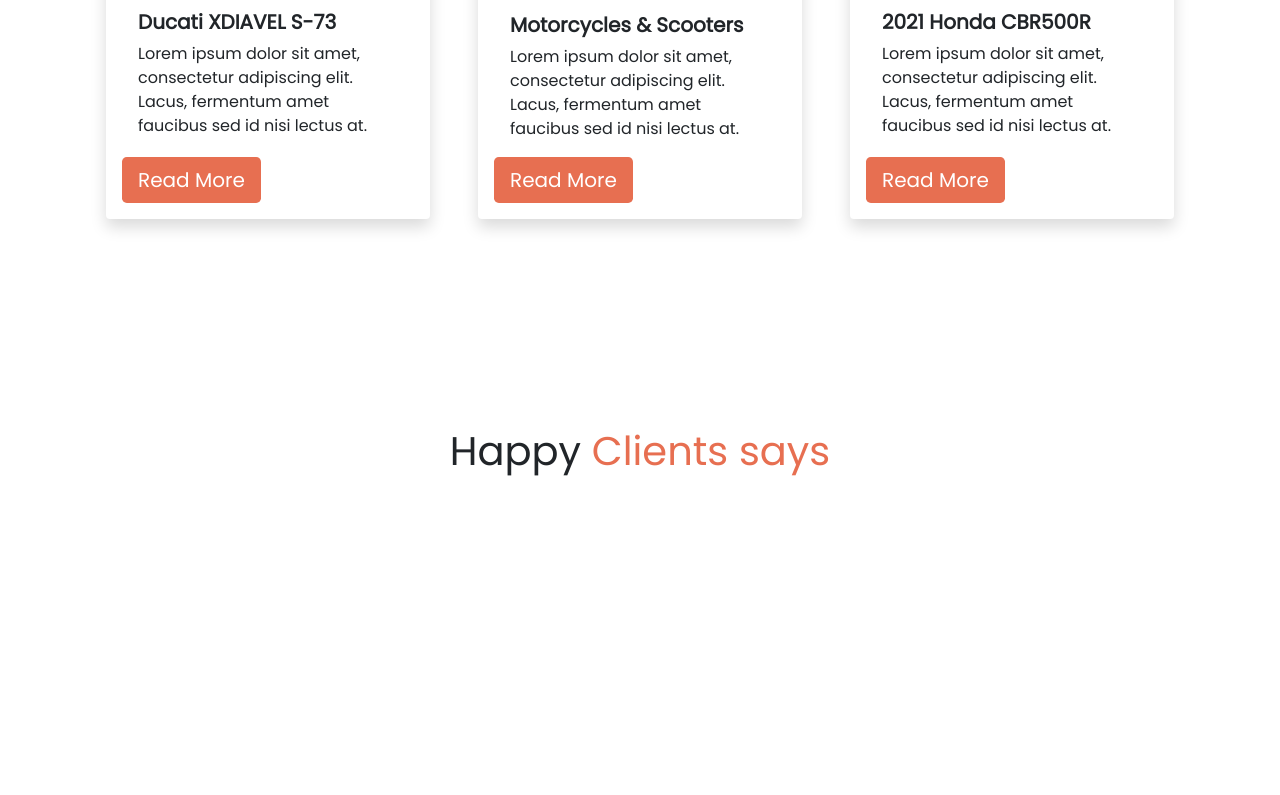
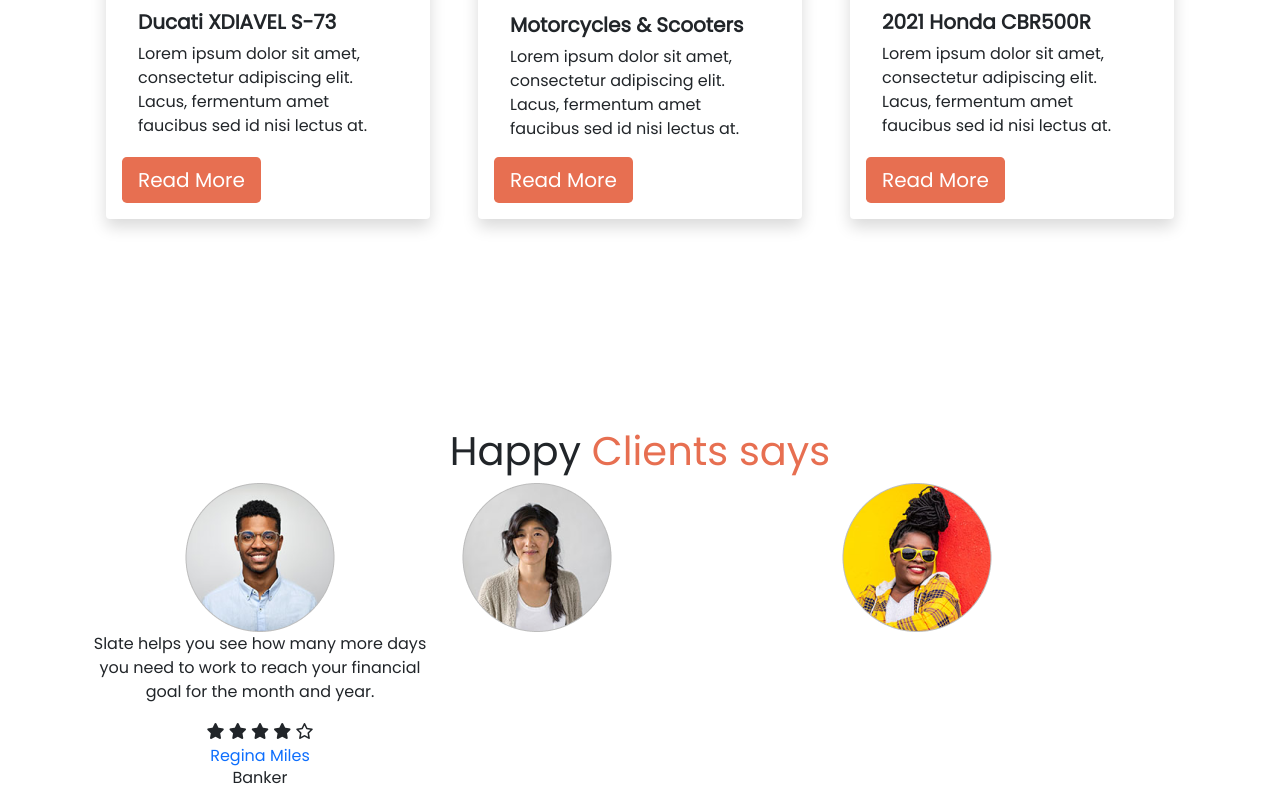
Before and after one commit to IshtiaqAhmed001/honda-cbr-shopping, a plain HTML site: page index.html in a window 1280 px wide. Shown: the part 1361-2156 px from the top of the page. Before the commit the page ends 1844 px from the top, so only its background shows below. Drawn offline with nearby package versions, Linux system fonts and the light colour scheme.

Commit message:
clients section user-1 done

```diff
--- a/index.html
+++ b/index.html
@@ -11,6 +11,8 @@
     <!-- bootstrap css -->
     <link href="https://cdn.jsdelivr.net/npm/bootstrap@5.0.2/dist/css/bootstrap.min.css" rel="stylesheet"
         integrity="sha384-EVSTQN3/azprG1Anm3QDgpJLIm9Nao0Yz1ztcQTwFspd3yD65VohhpuuCOmLASjC" crossorigin="anonymous">
+    <!-- font awesome  -->
+    <script src="https://kit.fontawesome.com/f72682ee2e.js" crossorigin="anonymous"></script>
 </head>
 
 <body>
@@ -132,6 +134,32 @@
                 <span>Happy</span>
                 <span class="orange-text">Clients says</span>
             </h1>
+            <div class="row">
+                <div class="col-lg-4 col-md-6 col-sm-12 d-flex flex-column align-items-center">
+                    <div>
+                        <img src="images/user-dp-1.png" alt="">
+                    </div>
+                    <p class="text-center">Slate helps you see how
+                        many more days you need
+                        to work to reach your financial
+                        goal for the month and year.</p>
+                    <div>
+                        <i class="fas fa-star"></i>
+                        <i class="fas fa-star"></i>
+                        <i class="fas fa-star"></i>
+                        <i class="fas fa-star"></i>
+                        <i class="far fa-star"></i>
+                    </div>
+                    <a class="text-decoration-none" href="#">Regina Miles</a>
+                    <h6>Banker</h6>
+                </div>
+                <div class="col-lg-4 col-md-6 col-sm-12">
+                    <img src="images/user-dp-2.png" alt="">
+                </div>
+                <div class="col-lg-4 col-md-6 col-sm-12">
+                    <img src="images/user-dp-3.png" alt="">
+                </div>
+            </div>
         </section>
 
     </main>
```
Also changed, not shown: images/user-dp-1.png (added), images/user-dp-2.png (added), images/user-dp-3.png (added).
